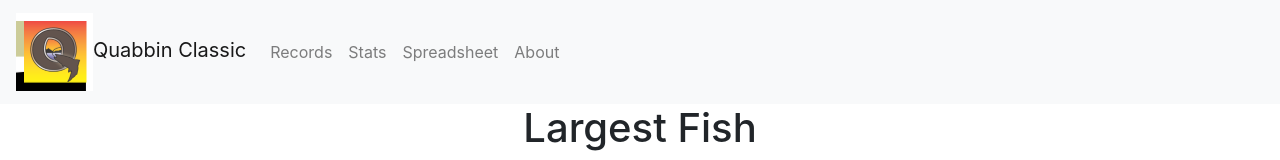
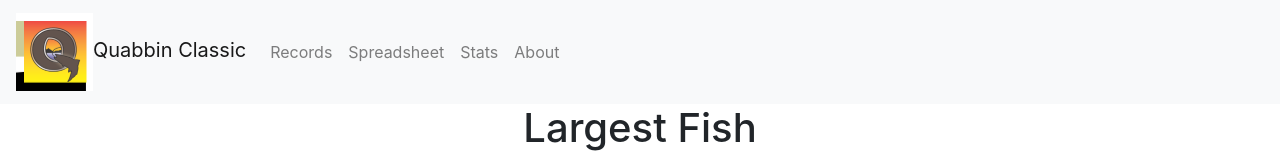
Before and after one commit to KevinGage/Quabbin, a React (Create React App) app in the folder website/: page / in a window 1280 px wide. Shown: the top 160 px of the page. Built offline with nearby package versions, Linux system fonts and the light colour scheme.

Commit message:
reordered navbar

```diff
--- a/website/src/components/NavbarComponent/NavbarComponent.js
+++ b/website/src/components/NavbarComponent/NavbarComponent.js
@@ -13,8 +13,8 @@ function NavbarComponent() {
       <Navbar.Collapse id="responsive-navbar-nav">
         <Nav className="mr-auto">
           <Nav.Link href="/">Records</Nav.Link>
+          <Nav.Link href="/data">Spreadsheet</Nav.Link>
           <Nav.Link href="/stats">Stats</Nav.Link>
-          <Nav.Link href="/data">Spreadsheet</Nav.Link>
           <Nav.Link href="/about">About</Nav.Link>
         </Nav>
       </Navbar.Collapse>
```
